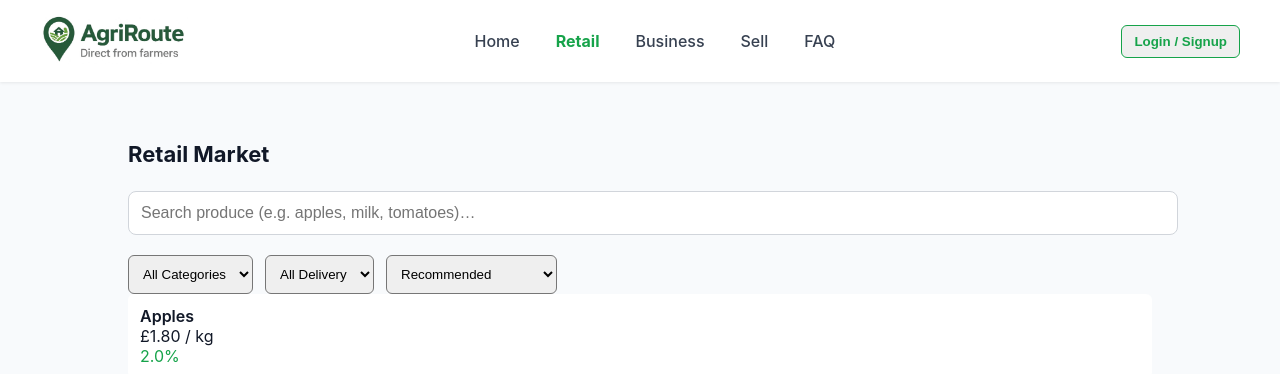
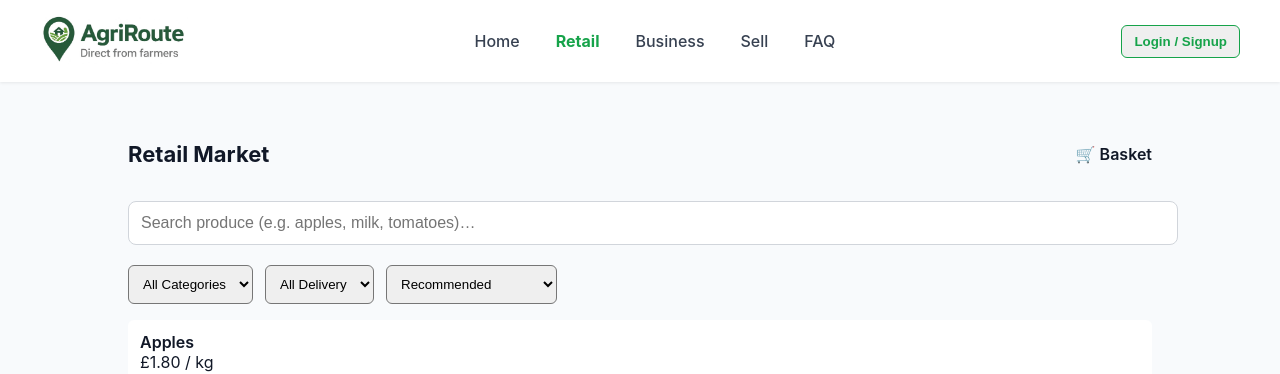
Before and after one commit to AgriRouteco/AgriRoute, a Next.js app: page /retail in a window 1280 px wide. Shown: the top 374 px of the page. Built offline with nearby package versions, Linux system fonts and the light colour scheme; no server answers.

Commit message:
Update retail.js

```diff
--- a/pages/retail.js
+++ b/pages/retail.js
@@ -11,13 +11,11 @@ export default function Retail() {
   // --- BASKET STATE ---
   const [basket, setBasket] = useState([])
 
-  // Load basket from localStorage
   useEffect(() => {
     const saved = localStorage.getItem("basket")
     if (saved) setBasket(JSON.parse(saved))
   }, [])
 
-  // Save basket to localStorage on change
   useEffect(() => {
     localStorage.setItem("basket", JSON.stringify(basket))
   }, [basket])
@@ -84,10 +82,44 @@ export default function Retail() {
   // --- MAX QUANTITY FOR PROGRESS BAR ---
   const maxQty = 500
 
+  // --- TOTAL ITEMS IN BASKET ---
+  const basketCount = basket.reduce((sum, item) => sum + item.count, 0)
+
   return (
     <div style={{ minHeight: "100vh", background: "#f8fafc", padding: 24 }}>
       <div style={{ maxWidth: 1024, margin: "0 auto" }}>
-        <h1 style={{ fontSize: 22, fontWeight: 700 }}>Retail Market</h1>
+        {/* HEADER */}
+        <div style={{
+          display: "flex",
+          justifyContent: "space-between",
+          alignItems: "center",
+          marginBottom: 20
+        }}>
+          <h1 style={{ fontSize: 22, fontWeight: 700 }}>Retail Market</h1>
+
+          {/* Basket Counter */}
+          <div style={{
+            position: "relative",
+            fontWeight: 600,
+            cursor: "pointer"
+          }}>
+            🛒 Basket
+            {basketCount > 0 && (
+              <span style={{
+                position: "absolute",
+                top: -8,
+                right: -12,
+                background: "#ef4444",
+                color: "#fff",
+                borderRadius: "50%",
+                padding: "2px 6px",
+                fontSize: 12
+              }}>
+                {basketCount}
+              </span>
+            )}
+          </div>
+        </div>
 
         {/* SEARCH */}
         <input
@@ -98,7 +130,7 @@ export default function Retail() {
           style={{
             width: "100%",
             padding: "12px",
-            marginTop: "10px",
+            marginBottom: 20,
             border: "1px solid #d1d5db",
             borderRadius: "8px",
             fontSize: "16px",
@@ -110,7 +142,7 @@ export default function Retail() {
           style={{
             display: "flex",
             gap: "12px",
-            marginTop: "20px",
+            marginBottom: 16,
             flexWrap: "wrap",
           }}
         >
@@ -166,7 +198,6 @@ export default function Retail() {
         >
           {sortedListings.map((l) => {
             const percent = Math.min((l.qty / maxQty) * 100, 100)
-
             return (
               <div
                 key={l.id}
@@ -189,13 +220,7 @@ export default function Retail() {
                   }}
                 />
 
-                <h3
-                  style={{
-                    fontSize: "18px",
-                    fontWeight: 700,
-                    marginTop: "10px",
-                  }}
-                >
+                <h3 style={{ fontSize: "18px", fontWeight: 700, marginTop: "10px" }}>
                   {l.product}
                 </h3>
 
```
